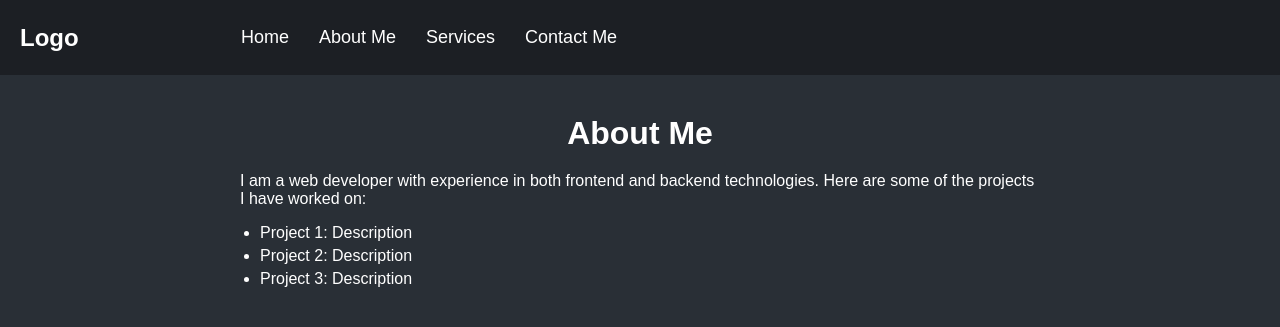
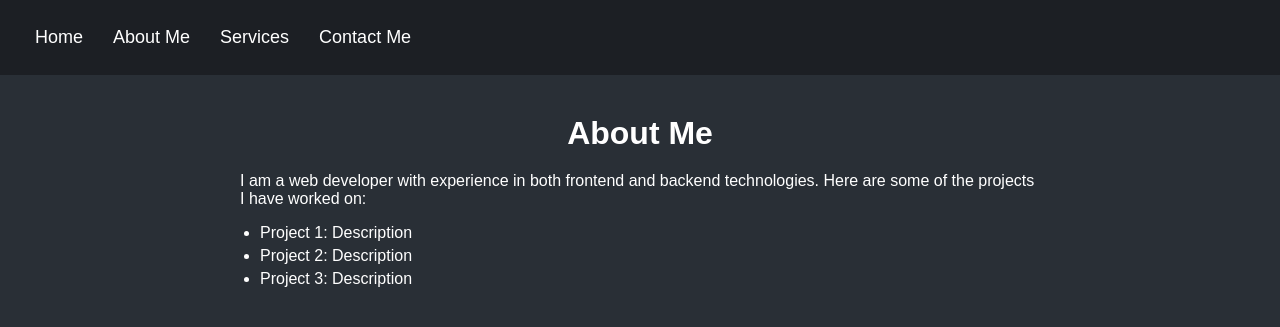
Before and after one commit to Meetsoni3591/Meetsoni3591.github.io, a plain HTML site: page about.html in a window 1280 px wide. Shown: the top 327 px of the page. Drawn offline with Linux system fonts and the light colour scheme.

Commit message:
nothing much clearing

```diff
--- a/about.html
+++ b/about.html
@@ -8,9 +8,6 @@
 </head>
 <body>
     <div class="header_container">
-        <div class="logo">
-            <center>Logo</center>
-        </div>
         <div class="primary_menu">
             <ul>
                 <a href="index.html">Home</a>
```
Also changed, not shown: contact.html (+0 -3 lines), index.html (+0 -3 lines), services.html (+0 -3 lines).
